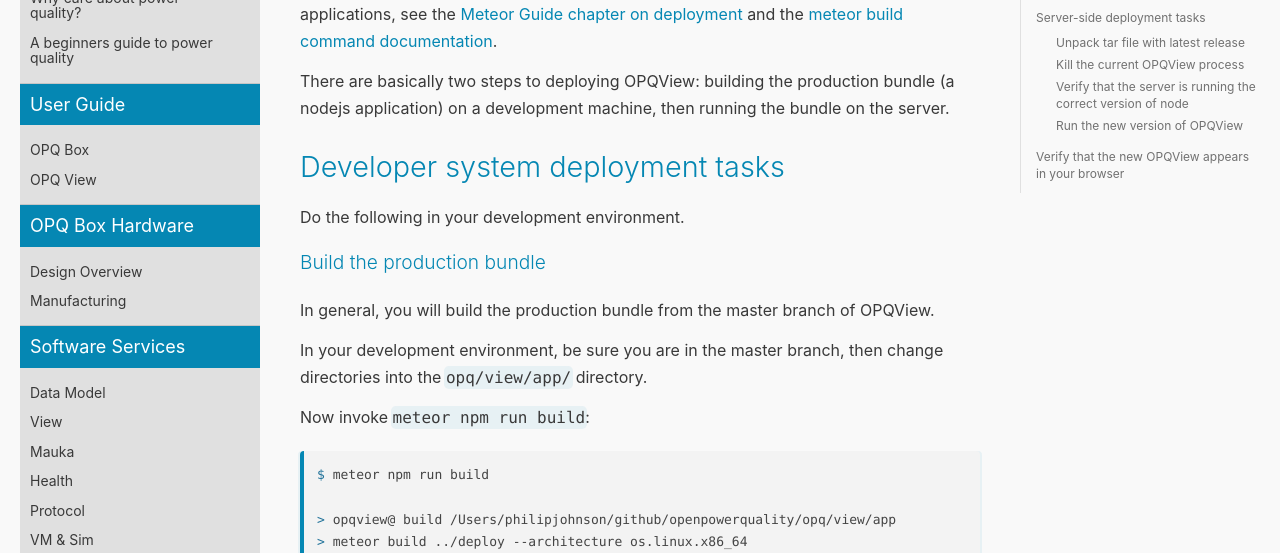
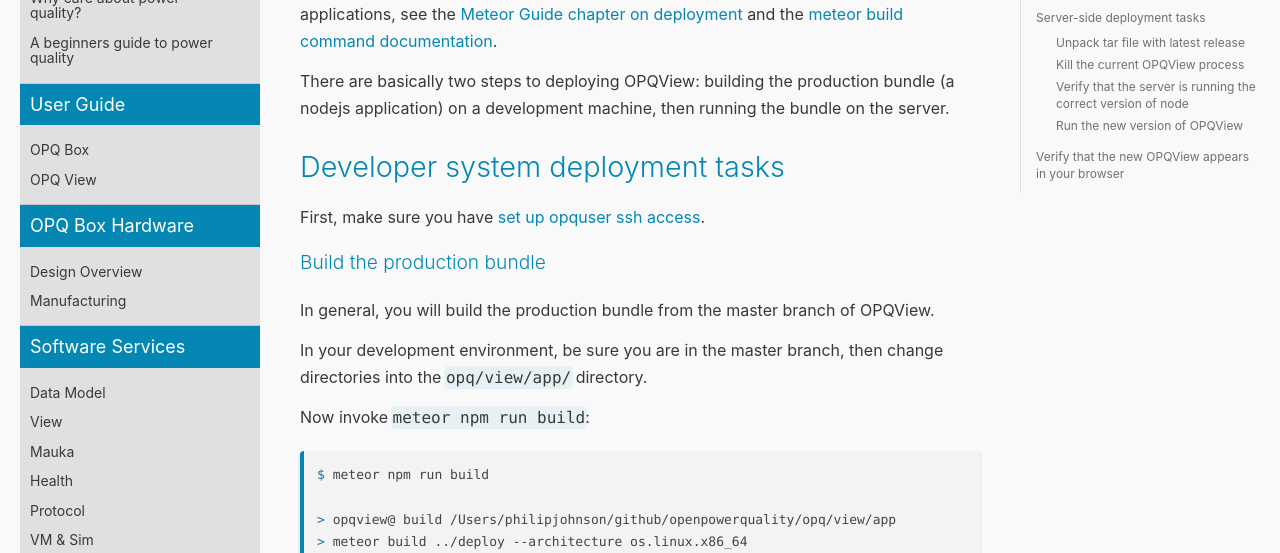
Before and after one commit to openpowerquality/docusaurus, a plain HTML site: page docs/deploy-view.html in a window 1280 px wide. Shown: the part 189-742 px from the top of the page. Drawn offline with nearby package versions, Linux system fonts and the light colour scheme; a web font is replaced by a local one.

Commit message:
Deploy website
Deploy website version based on adb6801ece87d62b222ebdeacd6e9765daed5691

```diff
--- a/docs/deploy-view.html
+++ b/docs/deploy-view.html
@@ -7,7 +7,7 @@
         </script></nav></div><div class="container mainContainer"><div class="wrapper"><div class="post"><header class="postHeader"><h1>Deployment: View</h1></header><article><div><span><p>OPQView is a <a href="http://meteor.com">Meteor</a> application.  For general information on deploying Meteor applications, see the <a href="https://guide.meteor.com/deployment.html">Meteor Guide chapter on deployment</a> and the <a href="https://docs.meteor.com/commandline.html#meteorbuild">meteor build command documentation</a>.</p>
 <p>There are basically two steps to deploying OPQView: building the production bundle (a nodejs application) on a development machine, then running the bundle on the server.</p>
 <h2><a class="anchor" aria-hidden="true" id="developer-system-deployment-tasks"></a><a href="#developer-system-deployment-tasks" aria-hidden="true" class="hash-link" ><svg aria-hidden="true" height="16" version="1.1" viewBox="0 0 16 16" width="16"><path fill-rule="evenodd" d="M4 9h1v1H4c-1.5 0-3-1.69-3-3.5S2.55 3 4 3h4c1.45 0 3 1.69 3 3.5 0 1.41-.91 2.72-2 3.25V8.59c.58-.45 1-1.27 1-2.09C10 5.22 8.98 4 8 4H4c-.98 0-2 1.22-2 2.5S3 9 4 9zm9-3h-1v1h1c1 0 2 1.22 2 2.5S13.98 12 13 12H9c-.98 0-2-1.22-2-2.5 0-.83.42-1.64 1-2.09V6.25c-1.09.53-2 1.84-2 3.25C6 11.31 7.55 13 9 13h4c1.45 0 3-1.69 3-3.5S14.5 6 13 6z"></path></svg></a>Developer system deployment tasks</h2>
-<p>Do the following in your development environment.</p>
+<p>First, make sure you have <a href="deploy-initial-configuration.html#set-up-opquser-ssh-access">set up opquser ssh access</a>.</p>
 <h3><a class="anchor" aria-hidden="true" id="build-the-production-bundle"></a><a href="#build-the-production-bundle" aria-hidden="true" class="hash-link" ><svg aria-hidden="true" height="16" version="1.1" viewBox="0 0 16 16" width="16"><path fill-rule="evenodd" d="M4 9h1v1H4c-1.5 0-3-1.69-3-3.5S2.55 3 4 3h4c1.45 0 3 1.69 3 3.5 0 1.41-.91 2.72-2 3.25V8.59c.58-.45 1-1.27 1-2.09C10 5.22 8.98 4 8 4H4c-.98 0-2 1.22-2 2.5S3 9 4 9zm9-3h-1v1h1c1 0 2 1.22 2 2.5S13.98 12 13 12H9c-.98 0-2-1.22-2-2.5 0-.83.42-1.64 1-2.09V6.25c-1.09.53-2 1.84-2 3.25C6 11.31 7.55 13 9 13h4c1.45 0 3-1.69 3-3.5S14.5 6 13 6z"></path></svg></a>Build the production bundle</h3>
 <p>In general, you will build the production bundle from the master branch of OPQView.</p>
 <p>In your development environment, be sure you are in the master branch, then change directories into the <code>opq/view/app/</code> directory.</p>
```
